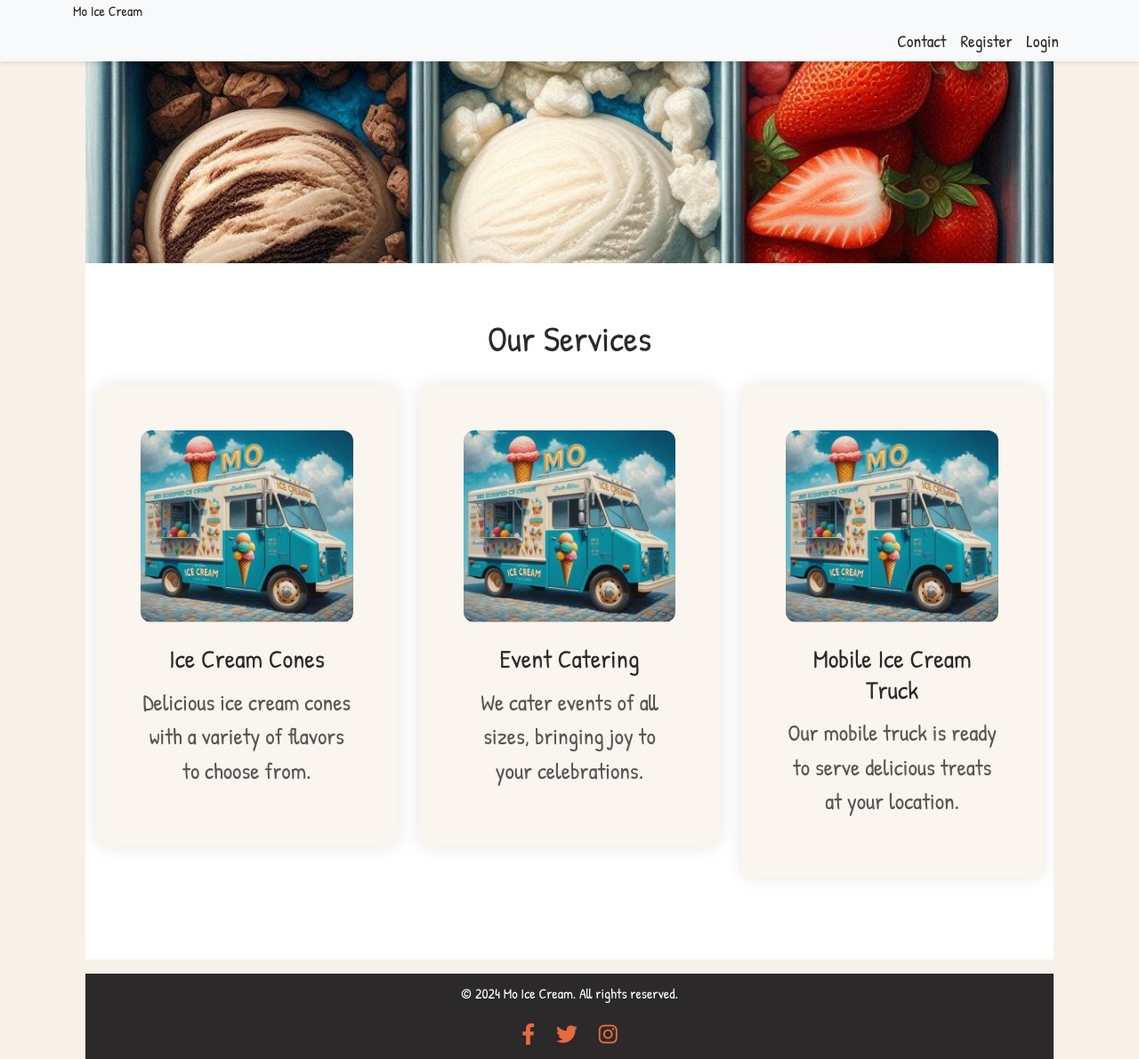
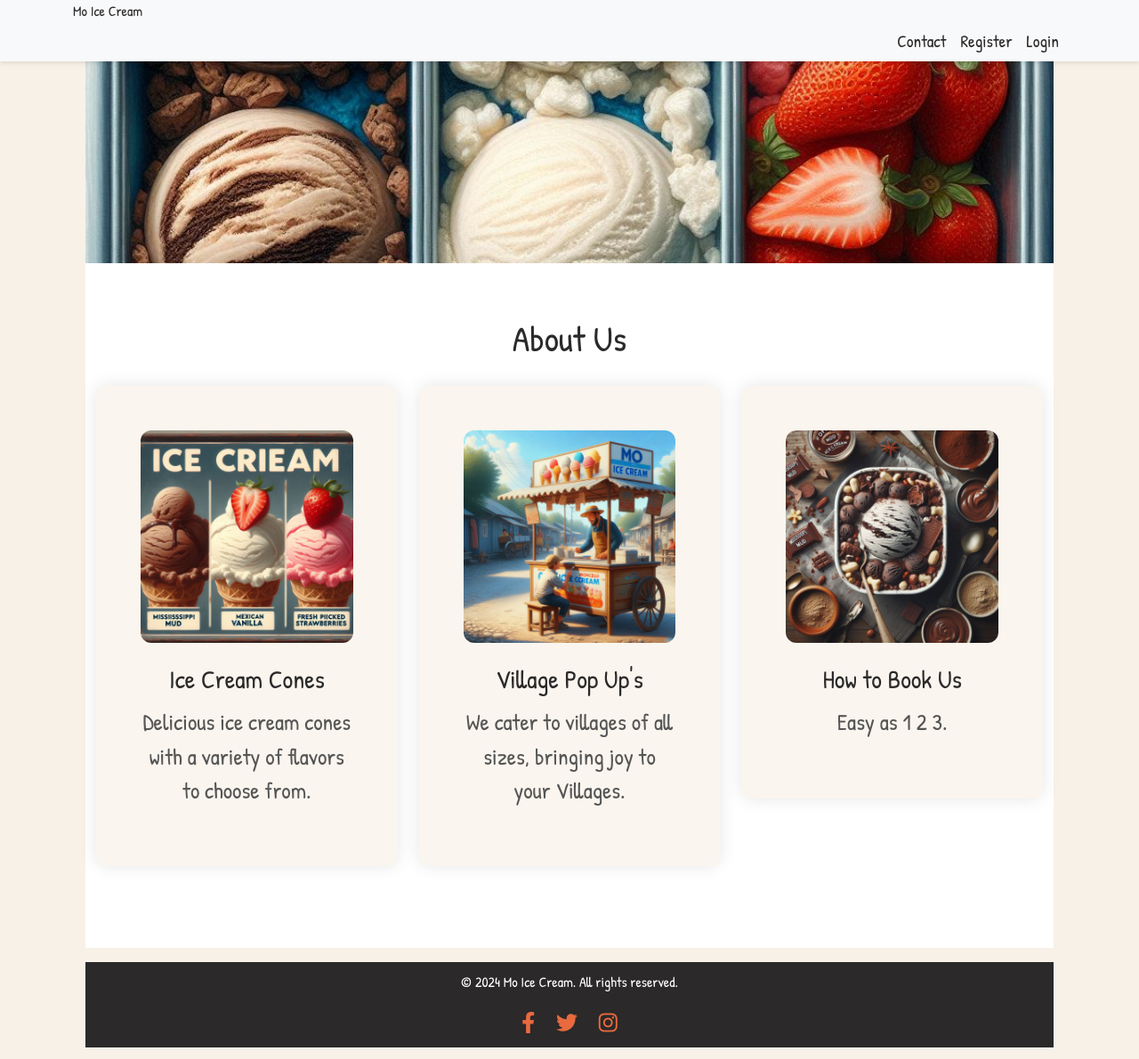
Before and after one commit to primarypigments/Mo_Ice_Cream, a Django app: page / in a window 1280 px wide. Shown: the whole page at 89% size. Run offline with Django 5.2, Linux system fonts and the light colour scheme; some libraries are stand-ins or nearby versions.

Commit message:
Edit h2 heading add images to modals

```diff
--- a/index/templates/index/index.html
+++ b/index/templates/index/index.html
@@ -5,30 +5,28 @@
 <!-- Services Section -->
 <section id="services" class="services">
 	<div class="container text-center">
-		<h2 class="section-title">Our Services</h2>
+		<h2 class="section-title">About Us</h2>
 		<div class="row">
 			<div class="col-md-4">
 				<div class="service-ice" data-bs-toggle="modal" data-bs-target="#modalMenu">
-					<img src="assets/images/ice_truck.jpg" alt="Ice Cream Cones" class="img-fluid service-image">
+					<img src="{% static 'images/menu.jpg' %}" alt="Ice Cream Menu" class="img-fluid service-image">
 					<h3 class="service-ice-title">Ice Cream Cones</h3>
 					<p class="service-description">Delicious ice cream cones with a variety of flavors to choose
 						from.</p>
 				</div>
 			</div>
 			<div class="col-md-4">
-				<div class="service-ice">
-					<img src="assets/images/ice_truck.jpg" alt="Event Catering" class="img-fluid service-image">
-					<h3 class="service-ice-title">Event Catering</h3>
-					<p class="service-description">We cater events of all sizes, bringing joy to your celebrations.
-					</p>
+				<div class="service-ice" data-bs-toggle="modal" data-bs-target="#modalCatering">
+					<img src="{% static 'images/father_son.jpg' %}" alt="Services" class="img-fluid service-image">
+					<h3 class="service-ice-title">Village Pop Up's</h3>
+					<p class="service-description">We cater to villages of all sizes, bringing joy to your Villages.</p>
 				</div>
 			</div>
 			<div class="col-md-4">
-				<div class="service-ice">
-					<img src="assets/images/ice_truck.jpg" alt="Mobile Ice Cream Truck" class="img-fluid service-image">
-					<h3 class="service-ice-title">Mobile Ice Cream Truck</h3>
-					<p class="service-description">Our mobile truck is ready to serve delicious treats at your
-						location.</p>
+				<div class="service-ice" data-bs-toggle="modal" data-bs-target="#modalTruck">
+					<img src="{% static 'images/mississippi_mud.jpg' %}" alt="About Us" class="img-fluid service-image">
+					<h3 class="service-ice-title">How to Book Us</h3>
+					<p class="service-description">Easy as 1 2 3.</p>
 				</div>
 			</div>
 		</div>
```
